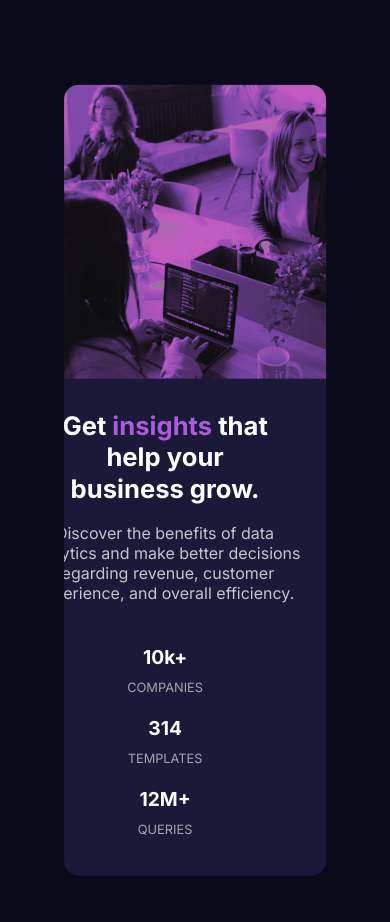
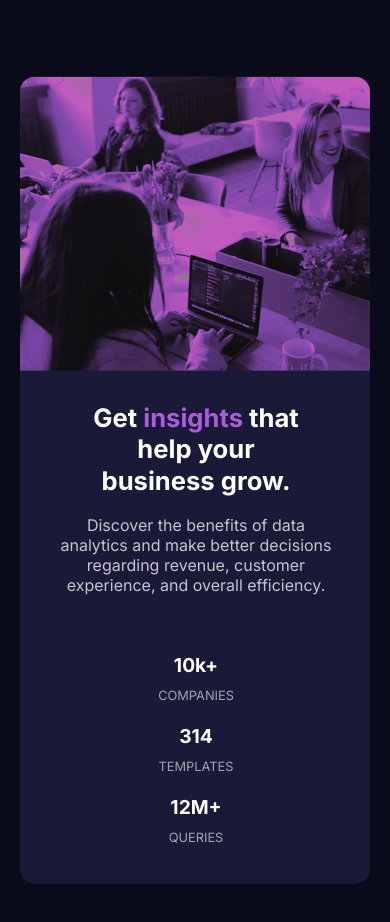
Before and after one commit to jakubinhoo/stats-preview-card, a plain HTML site: page index.html in a window 390 px wide. Drawn offline with Linux system fonts and the light colour scheme.

Commit message:
Update style.css

```diff
--- a/style.css
+++ b/style.css
@@ -130,6 +130,7 @@ h1 {
   h2,
   h3 {
     transform: scale(0.8);
+    margin-left: 0;
   }
 
   .stats-container {
@@ -171,19 +172,17 @@ h1 {
   .main-container {
     position: relative;
     margin-top: 30rem;
-    max-width: 400px;
-    justify-content: center;
+    min-width: 350px;
+    max-width: 350px;
+    justify-items: center;
+    align-content: center;
     text-align: center;
-    max-height: 1000px;
   }
 
   .text-container {
-    transform: translateX(5%);
     width: 70%;
     position: static;
-    display: block;
-    margin-left: 1rem;
-    margin-right: 1rem;
+    margin-left: 0;
   }
 
   .attribution {
```
